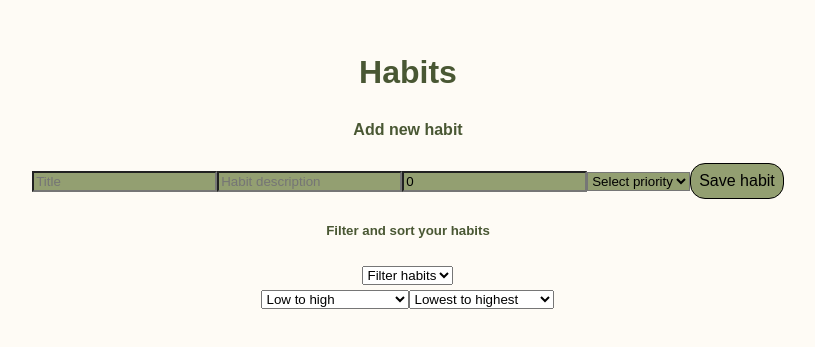
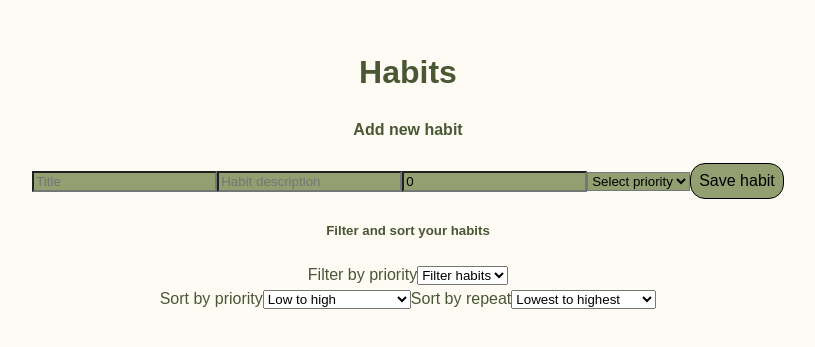
Before and after one commit to giecherry/Productivity-Assistant-Application, a React (Vite) app: page /habits in a window 1280 px wide. Shown: the part 229-576 px from the top of the page, without its empty margins (232-1047 px from the left). Built offline with nearby package versions, Linux system fonts and the light colour scheme; a web font is replaced by a local one.

Commit message:
add label for dropdown

```diff
--- a/src/components/Habit-components/HabitFiltSort.jsx
+++ b/src/components/Habit-components/HabitFiltSort.jsx
@@ -6,8 +6,9 @@ function HabitFiltSort () {
     const {habits} = useContext(HabitCounterContext);
     const [sortHabits, setSortHabits] = useState('');
     const [filterHabits, setFilterHabits] = useState('');
-    const [sortOrder, setSortOrder] = useState('');
+    const [sortOrder, setSortOrder] = useState('desc');
     const [displayedHabits, setDisplayedHabits] = useState([])
+
 
     useEffect(() => {
         let updatedHabits = [...habits];
@@ -17,6 +18,7 @@ function HabitFiltSort () {
         }
 
         if (sortHabits === "priority") {
+            console.log("hej")
             updatedHabits.sort((a, b) =>
                 sortOrder === "asc" ? a.priority.localeCompare(b.priority) : b.priority.localeCompare(a.priority)
             );
@@ -33,7 +35,8 @@ function HabitFiltSort () {
             <div className="SortAndFilt">
                 <h5>Filter and sort your habits</h5>
                 <div className="FiltSort">
-                    <select className="FilterPriority" value={filterHabits} onChange={(e) => setFilterHabits(e.target.value)}>
+                    <label htmlFor="FilterPriority">Filter by priority</label>
+                    <select className="FilterPriority" id="FilterPriority" value={filterHabits} onChange={(e) => setFilterHabits(e.target.value)}>
                         <option value="" disabled>Filter habits</option>
                         <option value="All">All</option>
                         <option value="High">High</option>
@@ -43,28 +46,30 @@ function HabitFiltSort () {
                 </div>
 
                 <div className="SortDiv">
-                    <select className="SortPriority" onChange={(e) => setSortHabits('priority')}>
+                <label htmlFor="SortPriority">Sort by priority</label>
+                    <select className="SortPriority" id="SortPriority" onChange={(e) => setSortHabits('priority')}>
                         <option value="" disabled>Sort habits by priority</option>
                         <option value="asc">Low to high</option>
                         <option value="desc">High to low</option>
                     </select>
-                    <select className="SortRepeat" onChange={(e) => setSortHabits('repeat')}>
+                    <label htmlFor="SortRepear">Sort by repeat</label>
+                    <select className="SortRepeat" id="SortRepear" onChange={(e) => setSortHabits('repeat')}>
                         <option value="" disabled>Sort habits by repeat</option>
                         <option value="asc">Lowest to highest</option>
                         <option value="desc">Highest to lowest</option>
                     </select>
                 </div>
             </div>
-
-            <div className="HabitList">
+            <div className="HabitsList">
                 {displayedHabits.map((habit) => (
                     <div key={habit.id} className="HabitItem">
                         <h4>{habit.title}</h4>
                         <p>Priority: {habit.priority}</p>
                         <p>Repeat: {habit.repeat}</p>
                     </div>
-            ))}
+                ))}
             </div>
+
         </>
     )
 }
```
